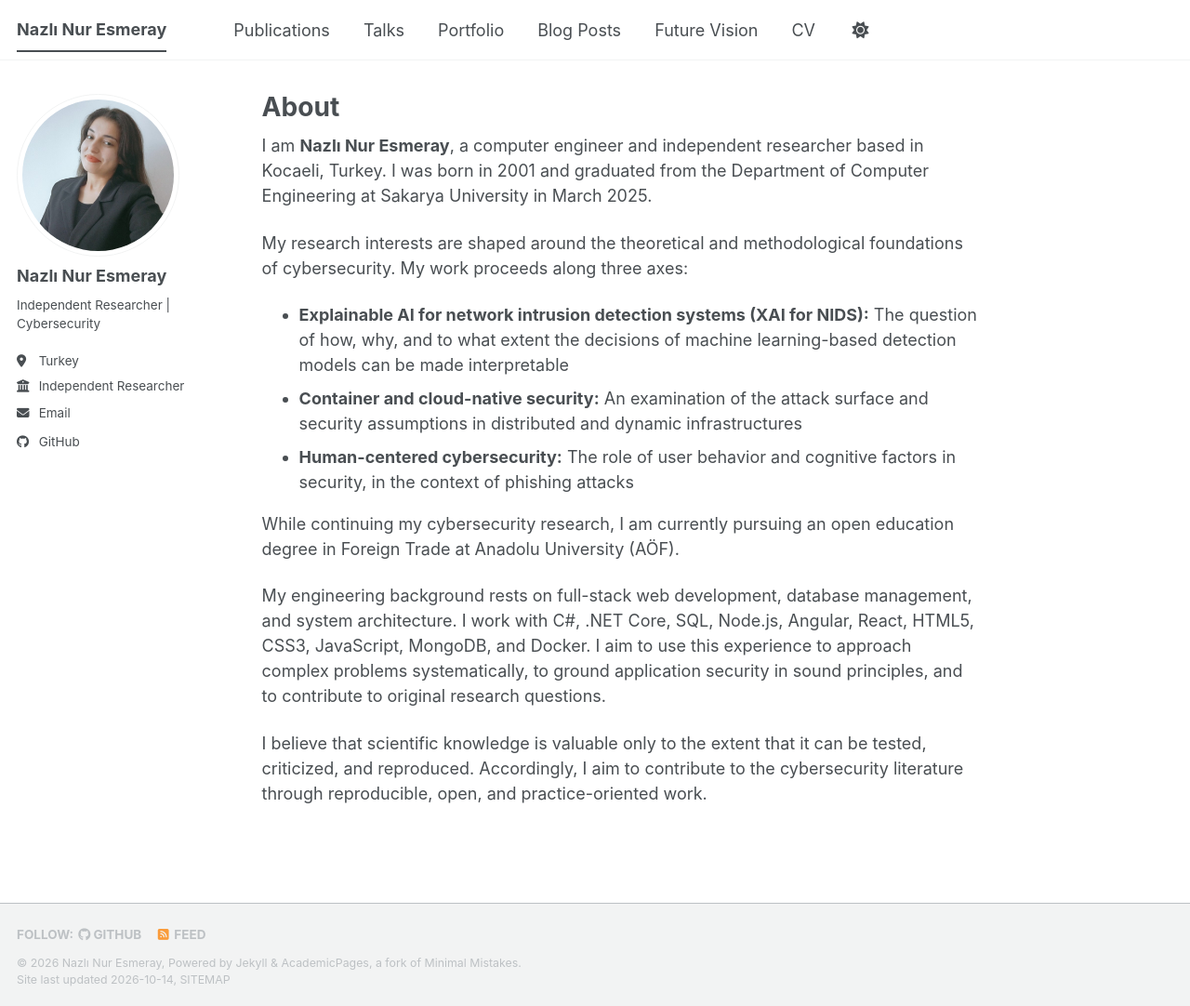
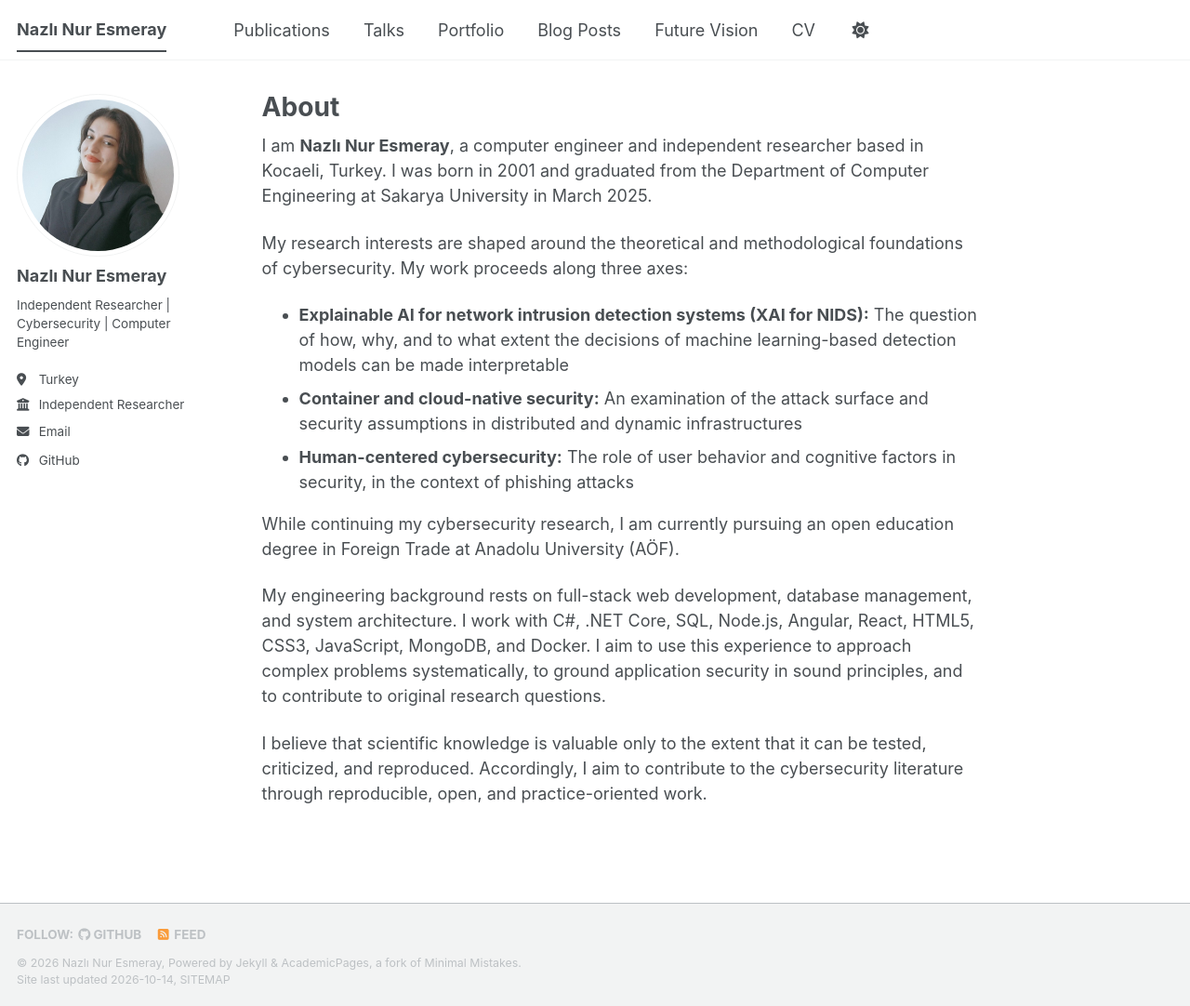
Before and after one commit to nazlinres/nazlinres.github.io, a Jekyll site: the page built from _pages/about.md, in a window 1280 px wide and 1082 px high. Shown: the whole window at 93% size. Built offline with Jekyll 4.4.1, drawn with Linux system fonts in a browser that asks for light colours; a style sheet for code colours, icons or effects is not loaded.

Commit message:
Update _config.yml

```diff
--- a/_config.yml
+++ b/_config.yml
@@ -26,7 +26,7 @@ author:
   avatar           : "profile.png"
   name             : "Nazlı Nur Esmeray"
   pronouns         : # example: "she/her"
-  bio              : "Independent Researcher | Cybersecurity"
+  bio              : "Independent Researcher | Cybersecurity | Computer Engineer"
   location         : "Turkey"
   employer         : "Independent Researcher"
   uri              : # URL
```
